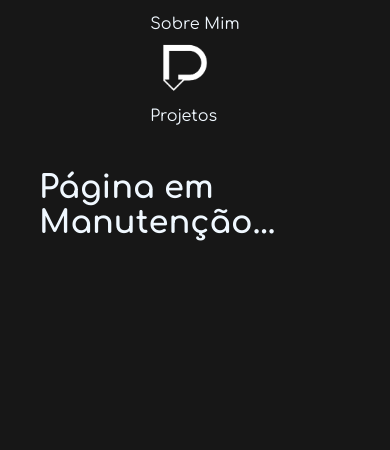
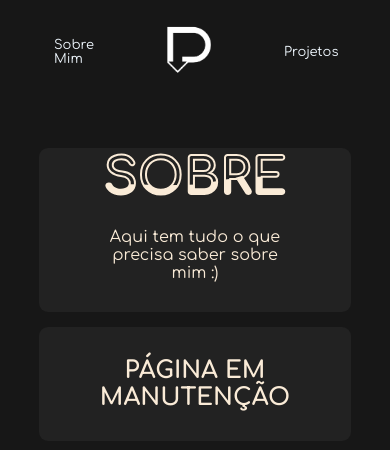
Before and after one commit to pedroosamp/index, a PHP site: page /about.html in a window 390 px wide. Shown: the top 450 px of the page. Run offline with PHP 8.4, Linux system fonts and the light colour scheme.

```diff
--- a/about.html
+++ b/about.html
@@ -19,6 +19,17 @@
             </div>
         </ul>
     </header>
-    <h1>Página em Manutenção...</h1>
+        <main class="home">
+            <div class="content">
+                <h2 id="phbs" style="margin-bottom: 10px;" class="text-white">SOBRE</h2>
+                <h2 id="phbs" style="margin-bottom: 10px;" class="text-white">SOBRE</h2>
+            </div>
+            <div class="text-white">
+                <p>Aqui tem tudo o que precisa saber sobre mim :&#41;</p>
+            </div>
+        </main>
+        <main class="home">
+            <h2 class="text-white">PÁGINA EM MANUTENÇÃO</h2>
+        </main>
 </body>
 </html>
--- a/css/about.css
+++ b/css/about.css
@@ -32,10 +32,8 @@ html {
 .headerlogo ul {
     padding: 15px;
     display: flex;
-    flex-direction: row;
     list-style: none;
     justify-content: space-around;
-    align-items: center;
     margin-bottom: 30px;
 }
 .headerlogo li {
@@ -44,6 +42,7 @@ html {
 }
 .headerlogo div {
     gap: 100px;
+    display: flex;
 }
 .headerlogo #logo {
     width: 70px;
@@ -75,7 +74,253 @@ body {
     display: flex;
     flex-direction: column;
     max-width: 80vw;
+    width: 80vw;
     background-color: rgba(0, 0, 0, 0.911);
+}
 
+/* Home */
+.home {
+    display: flex;
+    flex-direction: column;
+    align-items: center;
+    justify-content: center;
+    background-color: rgb(34, 34, 34);
+    padding: 30px;
+    border-radius: 9px;
+    color: antiquewhite;
+    width: 100%;
+    margin-top: 15px;
+}
+.home p {
+    margin-right: 30px;
+    margin-left: 30px;
+    text-align: center;
+}
+
+/* Projetos */
+.projects {
+    display: flex;
+    flex-direction: column;
+    align-items: center;
+    background-color: var(--fundo-main);
+    border-radius: 9px;
+    padding: 30px;
+    gap: 20px;
+    justify-content: start;
+
+}
+.projects h2{
+    position: absolute;
+    margin-bottom: 235px;
+}
+.projects section {
+    display: flex;
+    flex-direction: row;
+    text-align: center;
+    background-color: #313131;
+    padding: 15px;
+    border-radius: 20px;
+    color: antiquewhite;
+    font-size: 15px;
+    margin-top: 10px;
+}
+.projects div {
+    display: flex;
+    justify-content: start;
+}
+.grupo1 {
+    display: flex;
+    flex-direction: column;
+    align-items: center;
+}
+.grupo1 h1 {
+    margin-top: 10px;
+    margin-bottom: 10px;
+}
+.projects div img {
+    width: 150px;
+    height: auto;
+    border: 5px;
+    border-style: solid;
+    border-color: #313131;
+    border-radius: 20px;
+}
+.projects p {
+    font-size: 18px;
+}
+
+footer {
+    display: flex;
+    margin: 40px;
+    justify-content: center;
+    align-items: center;
     color: aliceblue;
 }
+
+/* Outros */
+.text-white {
+    display: flex;
+    flex-direction: column;
+    color: antiquewhite;
+    text-align: center;
+}
+#h2 {
+    color: antiquewhite;
+}
+#sombra {
+    border-radius: 15px;
+}
+
+/* Gambiarra */
+.content {
+    display: flex;
+    margin-bottom: 50px;
+
+}
+.content h2 {
+    color: #fff;
+    font-size: 7em;
+    position: absolute;
+    transform: translate(-50%, -50%);
+}
+.content h2:nth-child(1) {
+    color: transparent;
+    -webkit-text-stroke: 2px antiquewhite;
+}
+.content h2:nth-child(2) {
+    color: antiquewhite;
+    animation: animate 4s ease-in-out infinite;
+}
+@keyframes animate {
+    0%,
+    100% {
+    clip-path: polygon(
+        0% 45%,
+        16% 44%,
+        33% 50%,
+        54% 60%,
+        70% 61%,
+        84% 59%,
+        100% 52%,
+        100% 100%,
+        0% 100%
+    );
+    }
+
+    50% {
+    clip-path: polygon(
+        0% 60%,
+        15% 65%,
+        34% 66%,
+        51% 62%,
+        67% 50%,
+        84% 45%,
+        100% 46%,
+        100% 100%,
+        0% 100%
+    );
+    }
+}
+
+
+@media (max-width: 987px) {
+    .content {
+        font-size: 15px;
+    }
+}
+
+@media (max-width: 793px) {
+    .content {
+        font-size: 12px;
+    }
+    .projects div img {
+        width: 120px;
+    }
+    .sobre img {
+        width: 120px;
+    }
+    .sobre {
+        width: 100%;
+    }
+    .sobre p {
+        margin: 10px;
+    }
+}
+
+@media (max-width: 670px) {
+    .content {
+        font-size: 10px;
+    }
+    body {
+        max-width: 500px;
+    }
+    .projects {
+        display: flex;
+        flex-direction: column;
+        justify-content: center;
+        align-items: center;
+    }
+    .projects div img {
+        width: 150px;
+    }
+    .social ul {
+        gap: 40px;
+    }
+    .sobre {
+        display: flex;
+        flex-direction: column;
+    }
+    .sobre img {
+        width: 99%;
+        margin: 20px;
+        margin-top: 8px;
+    }
+    .projects h2 {
+        margin-bottom: 730px;
+    }
+    .headerlogo div {
+        gap: 60px;
+    }
+}
+
+@media (max-width: 525px) {
+    body {
+        max-width: 400px;
+    }
+    .projects {
+        display: flex;
+        flex-direction: column;
+        justify-content: center;
+        align-items: center;
+    }
+    .projects div img {
+        width: 150px;
+    }
+    .social ul {
+        gap: 5px;
+    }
+    .projects h2 {
+        margin-bottom: 730px;
+    }
+    .projects p {
+        font-size: 15px;
+    }
+    #phbs {
+        font-size: 70px;
+    }
+}
+
+@media (max-width: 470px) {
+    .projects p {
+        font-size: 13px;
+    }
+    #phbs {
+        font-size: 50px;
+    }
+    body {
+        max-width: 350px;
+    }
+    .headerlogo {
+        font-size: 13px;
+    }
+}
--- a/css/home.css
+++ b/css/home.css
@@ -75,6 +75,7 @@ body {
     flex-direction: column;
     max-width: 80vw;
     background-color: rgba(0, 0, 0, 0.911);
+    width: 80vw;
 }
 
 /* Home */
--- a/css/projects.css
+++ b/css/projects.css
@@ -74,7 +74,7 @@ body {
     display: flex;
     flex-direction: column;
     max-width: 80vw;
-    width: 100%;
+    width: 80vw;
     background-color: rgba(0, 0, 0, 0.911);
 }
 
--- a/projects.html
+++ b/projects.html
@@ -65,7 +65,7 @@
                         <section>
                         <div class="grupo1">
                             <img src="media/img/phbs-icon-semfundo-branco.png" alt="phbs">
-                            <h1>PHBS</h1>
+                            <h1>PHBS (em desenvolvimento)</h1>
                             <p>*Esse site*</p>
                             <p>Criei ele com o intuito de ser um outro lugar para deixar algumas informações minhas, experiências e todos os meus projetos.
                             o código pode estar feio, e o site com algus bugs, mas tô aprendendo...</p>
```
Also changed, not shown: index.html (+14 -22 lines).
